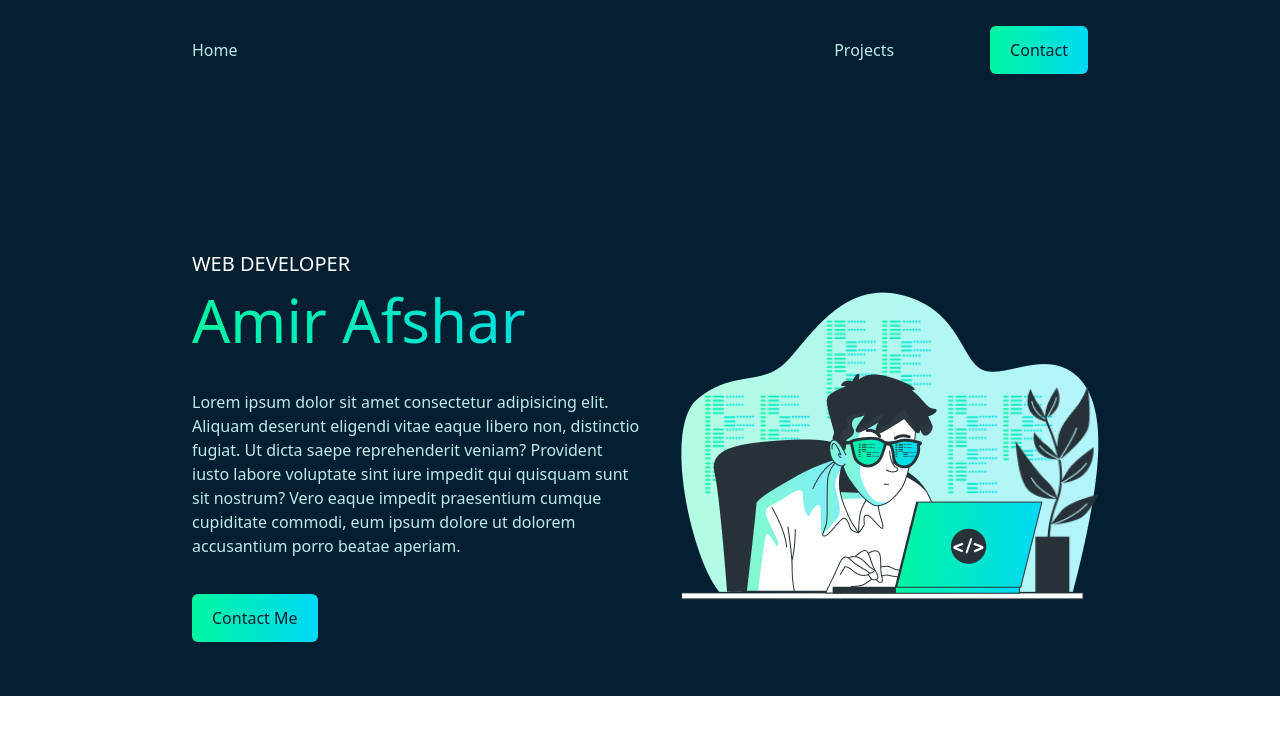
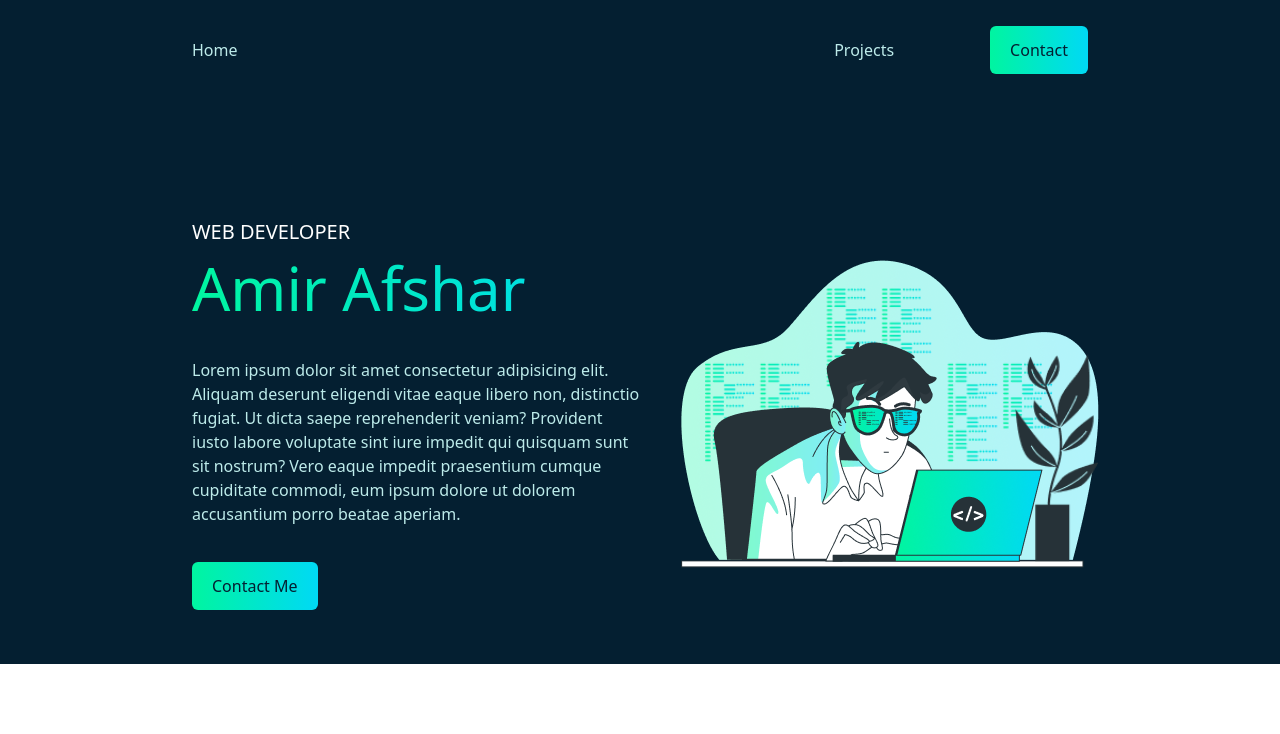
Before and after one commit to Afshar07/portofolio, a Nuxt app: page / in a window 1280 px wide. Shown: the top 734 px of the page. Built offline with nearby package versions, Linux system fonts and the light colour scheme.

Commit message:
Reduce margin top

```diff
--- a/pages/index.vue
+++ b/pages/index.vue
@@ -1,5 +1,5 @@
 <template>
-  <div class="mt-24 w-full">
+  <div class="mt-16 w-full">
     <MainAboutMe></MainAboutMe>
   </div>
 </template>
```
